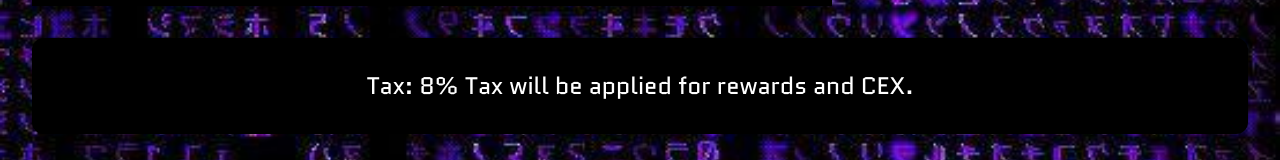
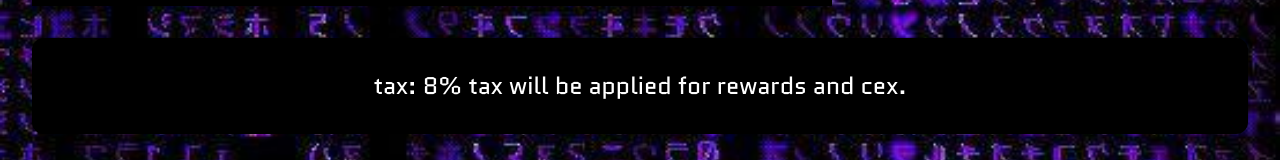
Before and after one commit to Ghravitee/strategicmoney, a React (Vite) app: page / in a window 1280 px wide. Shown: the part 640-800 px from the top of the page. Built offline with nearby package versions, Linux system fonts and the light colour scheme.

Commit message:
change to lowercase

```diff
--- a/src/App.jsx
+++ b/src/App.jsx
@@ -98,7 +98,7 @@ const App = () => {
       </div>
 
       <div className="px-6 py-8 bg-black rounded-xl mt-8">
-        <h3 className=" text-white text-xl sm:text-2xl md:text-3xl lg:text-2xl quantico">
+        <h3 className=" text-white text-xl sm:text-2xl md:text-3xl lg:text-2xl quantico lowercase">
           Tax: 8% Tax will be applied for rewards and CEX.
         </h3>
       </div>
```
